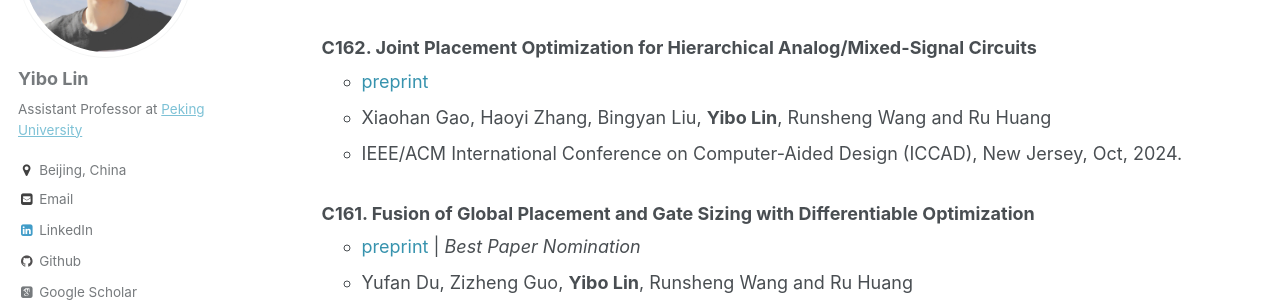
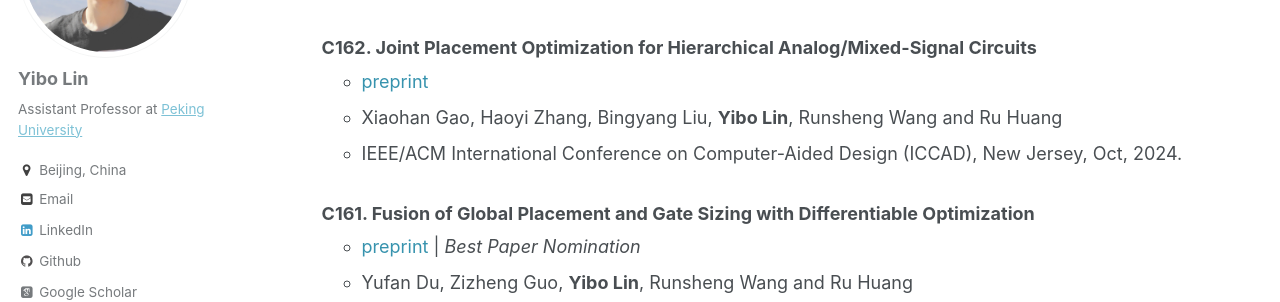
Before and after one commit to limbo018/limbo018.github.io, a Jekyll site: the page built from _pages/publications.md, in a window 1280 px wide and 900 px high, scrolled down 2227 px. Shown: the part 153-455 px from the top of the window. Built offline with Jekyll 4.4.1, drawn with Linux system fonts in a browser that asks for light colours; some web fonts are replaced.

Commit message:
fix typo in xiaohan's iccad paper

```diff
--- a/_pages/publications.md
+++ b/_pages/publications.md
@@ -78,7 +78,7 @@ Conference and Journal Papers
 
   ### C162. Joint Placement Optimization for Hierarchical Analog/Mixed-Signal Circuits
      * <a href="/publications/papers/ANALOG_ICCAD2024_Gao.pdf" style="color:#3793ae">preprint</a>
-     * Xiaohan Gao, Haoyi Zhang, Bingyan Liu, **Yibo Lin**, Runsheng Wang and Ru Huang
+     * Xiaohan Gao, Haoyi Zhang, Bingyang Liu, **Yibo Lin**, Runsheng Wang and Ru Huang
      * IEEE/ACM International Conference on Computer-Aided Design (ICCAD), New Jersey, Oct, 2024.
 
   ### C161. Fusion of Global Placement and Gate Sizing with Differentiable Optimization
--- a/ref/publications.bib
+++ b/ref/publications.bib
@@ -1600,7 +1600,7 @@
 }
 @inproceedings{ANALOG_ICCAD2024_Gao,
   title={Joint Placement Optimization for Hierarchical Analog/Mixed-Signal Circuits},
-  author={Gao, Xiaohan and Zhang, Haoyi and Liu, Bingyan and Lin, Yibo and Wang, Runsheng and Huang, Ru},
+  author={Gao, Xiaohan and Zhang, Haoyi and Liu, Bingyang and Lin, Yibo and Wang, Runsheng and Huang, Ru},
   booktitle=iccad,
   year={2024},
   organization={IEEE},
```
Also changed, not shown: _includes/publications_cv.md (+1 -1 lines), 3 other files.
